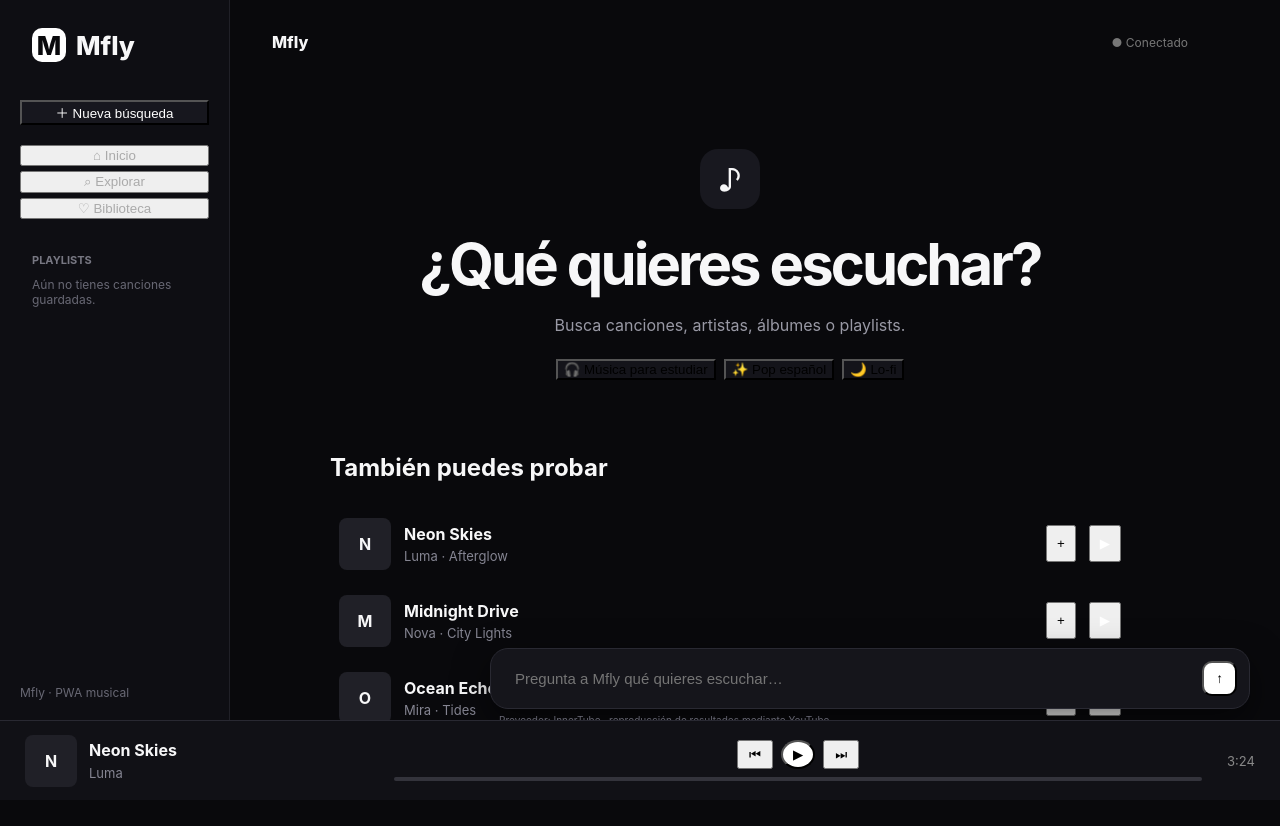
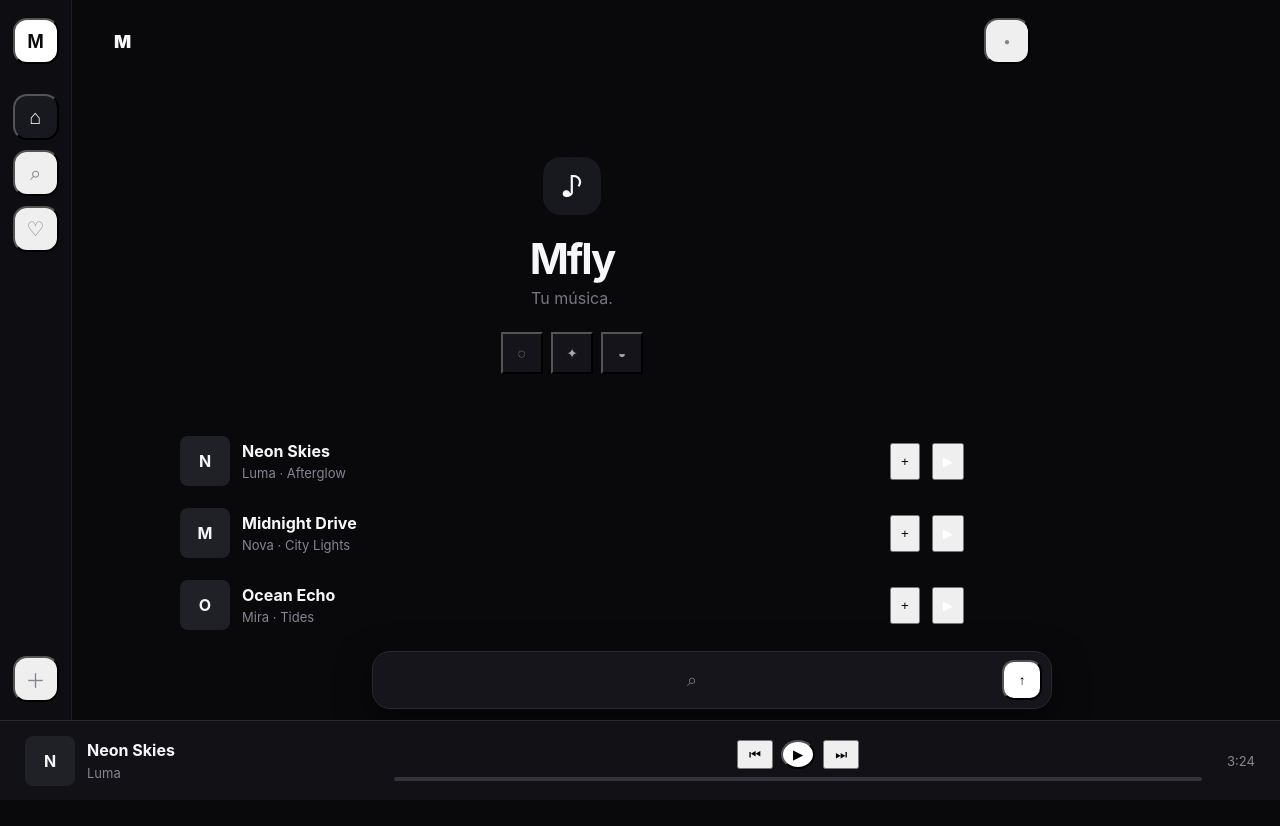
Before and after one commit to Daynighter/Musify, a Next.js app in the folder apps/web/: page / in a window 1280 px wide. Shown: the top 826 px of the page. Built offline with nearby package versions, Linux system fonts and the light colour scheme.

Commit message:
style: simplify Mfly UI to icon-first design

```diff
--- a/apps/web/app/page.tsx
+++ b/apps/web/app/page.tsx
@@ -2,56 +2,46 @@
 
 import { useEffect, useRef, useState } from "react";
 
-type Track = { id:number; title:string; artist:string; album:string; duration:string; src:string };
-type MusicResult = { videoId:string; title:string; artist:string; album?:string; artwork?:string };
+type Track={id:number;title:string;artist:string;album:string;duration:string;src:string};
+type MusicResult={videoId:string;title:string;artist:string;album?:string;artwork?:string};
 
 const demo:Track[]=[
 {id:1,title:"Neon Skies",artist:"Luma",album:"Afterglow",duration:"3:24",src:"https://www.soundhelix.com/examples/mp3/SoundHelix-Song-1.mp3"},
 {id:2,title:"Midnight Drive",artist:"Nova",album:"City Lights",duration:"4:02",src:"https://www.soundhelix.com/examples/mp3/SoundHelix-Song-2.mp3"},
-  {id:3,title:"Ocean Echo",artist:"Mira",album:"Tides",duration:"3:41",src:"https://www.soundhelix.com/examples/mp3/SoundHelix-Song-3.mp3"},
-];
+{id:3,title:"Ocean Echo",artist:"Mira",album:"Tides",duration:"3:41",src:"https://www.soundhelix.com/examples/mp3/SoundHelix-Song-3.mp3"}];
 
 export default function Home(){
 const audio=useRef<HTMLAudioElement>(null);
-  const[q,setQ]=useState(""); const[searching,setSearching]=useState(false);
-  const[results,setResults]=useState<MusicResult[]>([]); const[selected,setSelected]=useState<MusicResult|null>(null);
-  const[current,setCurrent]=useState(demo[0]); const[playing,setPlaying]=useState(false);
-  const[playlist,setPlaylist]=useState<Track[]>([]);
-  const[chat,setChat]=useState<{role:"user"|"assistant";text:string}[]>([]);
+const[q,setQ]=useState("");const[searching,setSearching]=useState(false);const[results,setResults]=useState<MusicResult[]>([]);
+const[selected,setSelected]=useState<MusicResult|null>(null);const[current,setCurrent]=useState(demo[0]);const[playing,setPlaying]=useState(false);const[playlist,setPlaylist]=useState<Track[]>([]);const[chat,setChat]=useState<{role:"user"|"assistant";text:string}[]>([]);
 
-  useEffect(()=>{const a=audio.current;if(!a)return;a.src=current.src;if(playing)a.play().catch(()=>setPlaying(false));},[current,playing]);
+useEffect(()=>{const a=audio.current;if(!a)return;a.src=current.src;if(playing)a.play().catch(()=>setPlaying(false))},[current,playing]);
 useEffect(()=>{if(!("mediaSession"in navigator))return;navigator.mediaSession.metadata=new MediaMetadata({title:current.title,artist:current.artist,album:current.album});navigator.mediaSession.setActionHandler("play",()=>{audio.current?.play();setPlaying(true)});navigator.mediaSession.setActionHandler("pause",()=>{audio.current?.pause();setPlaying(false)})},[current]);
-
-  async function search(){
-    const text=q.trim(); if(!text)return; setChat(c=>[...c,{role:"user",text}]); setSearching(true);
-    try{const r=await fetch("/api/music/search?q="+encodeURIComponent(text));const d=await r.json();setResults(d.items||[]);setChat(c=>[...c,{role:"assistant",text:d.error?"El proveedor no respondió correctamente.":"He encontrado resultados en YouTube Music mediante el proveedor InnerTube."}])}
-    catch{setChat(c=>[...c,{role:"assistant",text:"No se pudo completar la búsqueda."}])} finally{setSearching(false)}
-  }
+async function search(){const text=q.trim();if(!text)return;setChat(c=>[...c,{role:"user",text}]);setSearching(true);try{const r=await fetch("/api/music/search?q="+encodeURIComponent(text));const d=await r.json();setResults(d.items||[]);setChat(c=>[...c,{role:"assistant",text:d.error?"No disponible":"Resultados listos"}])}catch{setChat(c=>[...c,{role:"assistant",text:"Error"}])}finally{setSearching(false)}}
 const toggle=()=>{const a=audio.current;if(!a)return;if(a.paused){a.play();setPlaying(true)}else{a.pause();setPlaying(false)}};
 
 return <main className="app">
-    <aside><div className="brand"><span className="logo">M</span><span>Mfly</span></div>
-      <button className="newChat" onClick={()=>{setChat([]);setQ("");setResults([]);setSelected(null)}}>＋ Nueva búsqueda</button>
-      <nav><button>⌂ Inicio</button><button>⌕ Explorar</button><button>♡ Biblioteca</button></nav>
-      <section className="side"><b>Playlists</b>{playlist.length?playlist.map(t=><span key={t.id}>{t.title}</span>):<small>Aún no tienes canciones guardadas.</small>}</section>
-      <div className="sideNote">Mfly · PWA musical</div>
+<aside>
+<button className="iconButton brand" aria-label="Mfly">M</button>
+<button className="iconButton active" aria-label="Inicio">⌂</button>
+<button className="iconButton" aria-label="Buscar" onClick={()=>document.getElementById("search")?.focus()}>⌕</button>
+<button className="iconButton" aria-label="Biblioteca">♡</button>
+<div className="asideBottom"><button className="iconButton" aria-label="Nueva búsqueda" onClick={()=>{setChat([]);setQ("");setResults([]);setSelected(null)}}>＋</button></div>
 </aside>
 
-    <section className="content"><header><div className="mobileBrand">Mfly</div><div className="status">● Conectado</div></header>
-      <section className="chat"><div className="welcome"><div className="welcomeIcon">♪</div><h1>¿Qué quieres escuchar?</h1><p>Busca canciones, artistas, álbumes o playlists.</p>
-        <div className="suggestions"><button onClick={()=>setQ("música para estudiar")}>🎧 Música para estudiar</button><button onClick={()=>setQ("pop español")}>✨ Pop español</button><button onClick={()=>setQ("lo-fi")}>🌙 Lo-fi</button></div>
-      </div>
-      {chat.map((m,i)=><div className={"bubble "+m.role} key={i}><b>{m.role==="user"?"Tú":"Mfly"}</b><span>{m.text}</span></div>)}
-      {searching&&<div className="bubble assistant"><b>Mfly</b><span>Buscando en el catálogo…</span></div>}
-      {results.length>0&&<div className="results">{results.map(x=><article className="yt" key={x.videoId} onClick={()=>setSelected(x)}>
-        {x.artwork?<img src={x.artwork} alt=""/>:<div className="cover">♪</div>}<div><b>{x.title}</b><span>{x.artist}{x.album?" · "+x.album:""}</span></div><button className="resultPlay" onClick={(e)=>{e.stopPropagation();setSelected(x)}}>▶</button>
-      </article>)}</div>}
-      <div className="demo"><div className="sectionTitle"><h2>También puedes probar</h2></div>{demo.map(t=><article className="track" key={t.id}><div className="cover">{t.title[0]}</div><div className="meta"><b>{t.title}</b><span>{t.artist} · {t.album}</span></div><button onClick={()=>setPlaylist(p=>p.some(x=>x.id===t.id)?p.filter(x=>x.id!==t.id):[...p,t])}>{playlist.some(x=>x.id===t.id)?"✓":"+"}</button><button className="play" onClick={()=>{setCurrent(t);setPlaying(true)}}>▶</button></article>)}</div>
+<section className="content">
+<header><div className="brandMark">M</div><button className="headerIcon" aria-label="Perfil">●</button></header>
+<section className="chat">
+<div className="welcome"><div className="welcomeIcon">♪</div><h1>Mfly</h1><p>Tu música.</p>
+<div className="suggestions"><button onClick={()=>setQ("música para estudiar")}>◌</button><button onClick={()=>setQ("pop español")}>✦</button><button onClick={()=>setQ("lo-fi")}>◒</button></div></div>
+{chat.map((m,i)=><div className={"bubble "+m.role} key={i}><span>{m.text}</span></div>)}
+{searching&&<div className="bubble assistant"><span>•••</span></div>}
+{results.length>0&&<div className="results">{results.map(x=><article className="yt" key={x.videoId} onClick={()=>setSelected(x)}>{x.artwork?<img src={x.artwork} alt=""/>:<div className="cover">♪</div>}<div><b>{x.title}</b><span>{x.artist}{x.album?" · "+x.album:""}</span></div><button className="resultPlay" aria-label="Reproducir" onClick={e=>{e.stopPropagation();setSelected(x)}}>▶</button></article>)}</div>}
+<div className="demo">{demo.map(t=><article className="track" key={t.id}><div className="cover">{t.title[0]}</div><div className="meta"><b>{t.title}</b><span>{t.artist} · {t.album}</span></div><button aria-label="Playlist" onClick={()=>setPlaylist(p=>p.some(x=>x.id===t.id)?p.filter(x=>x.id!==t.id):[...p,t])}>{playlist.some(x=>x.id===t.id)?"✓":"+"}</button><button className="play" aria-label="Reproducir" onClick={()=>{setCurrent(t);setPlaying(true)}}>▶</button></article>)}</div>
 </section>
-      <form className="composer" onSubmit={e=>{e.preventDefault();search()}}><input value={q} onChange={e=>setQ(e.target.value)} placeholder="Pregunta a Mfly qué quieres escuchar…"/><button type="submit" disabled={searching}>↑</button><small>Proveedor: InnerTube · reproducción de resultados mediante YouTube.</small></form>
+<form id="search" className="composer" onSubmit={e=>{e.preventDefault();search()}}><input value={q} onChange={e=>setQ(e.target.value)} placeholder="⌕" aria-label="Buscar música"/><button type="submit" disabled={searching} aria-label="Buscar">↑</button></form>
 </section>
 <audio ref={audio} onEnded={()=>setPlaying(false)} preload="metadata"/>
-    {selected&&<div className="playerModal" onClick={()=>setSelected(null)}><div className="playerCard" onClick={e=>e.stopPropagation()}><button className="close" onClick={()=>setSelected(null)}>×</button><img src={selected.artwork} alt=""/><h2>{selected.title}</h2><p>{selected.artist}</p><div className="embed"><iframe title={selected.title} src={"https://www.youtube.com/embed/"+selected.videoId+"?autoplay=1&rel=0"} allow="autoplay; encrypted-media; picture-in-picture" allowFullScreen/></div><a className="openExternal" href={"https://music.youtube.com/watch?v="+selected.videoId} target="_blank" rel="noreferrer">Abrir en YouTube Music ↗</a></div></div>}
-    <footer><div className="now"><div className="mini">{current.title[0]}</div><div><b>{current.title}</b><span>{current.artist}</span></div></div><div className="player"><div className="controls"><button>⏮</button><button className="mainPlay" onClick={toggle}>{playing?"Ⅱ":"▶"}</button><button>⏭</button></div><div className="bar"><i style={{width:playing?"42%":"0%"}}/></div></div><span>{current.duration}</span></footer>
-  </main>
-}
+{selected&&<div className="playerModal" onClick={()=>setSelected(null)}><div className="playerCard" onClick={e=>e.stopPropagation()}><button className="close" aria-label="Cerrar" onClick={()=>setSelected(null)}>×</button>{selected.artwork&&<img src={selected.artwork} alt=""/>}<h2>{selected.title}</h2><p>{selected.artist}</p><div className="embed"><iframe title={selected.title} src={"https://www.youtube.com/embed/"+selected.videoId+"?autoplay=1&rel=0"} allow="autoplay; encrypted-media; picture-in-picture" allowFullScreen/></div><a className="openExternal" href={"https://music.youtube.com/watch?v="+selected.videoId} target="_blank" rel="noreferrer">↗</a></div></div>}
+<footer><div className="now"><div className="mini">{current.title[0]}</div><div><b>{current.title}</b><span>{current.artist}</span></div></div><div className="player"><div className="controls"><button aria-label="Anterior">⏮</button><button className="mainPlay" aria-label="Reproducir" onClick={toggle}>{playing?"Ⅱ":"▶"}</button><button aria-label="Siguiente">⏭</button></div><div className="bar"><i style={{width:playing?"42%":"0%"}}/></div></div><span>{current.duration}</span></footer>
+</main>}
```
Also changed, not shown: apps/web/app/globals.css. Lines whose indentation alone changed are shown as unchanged.
